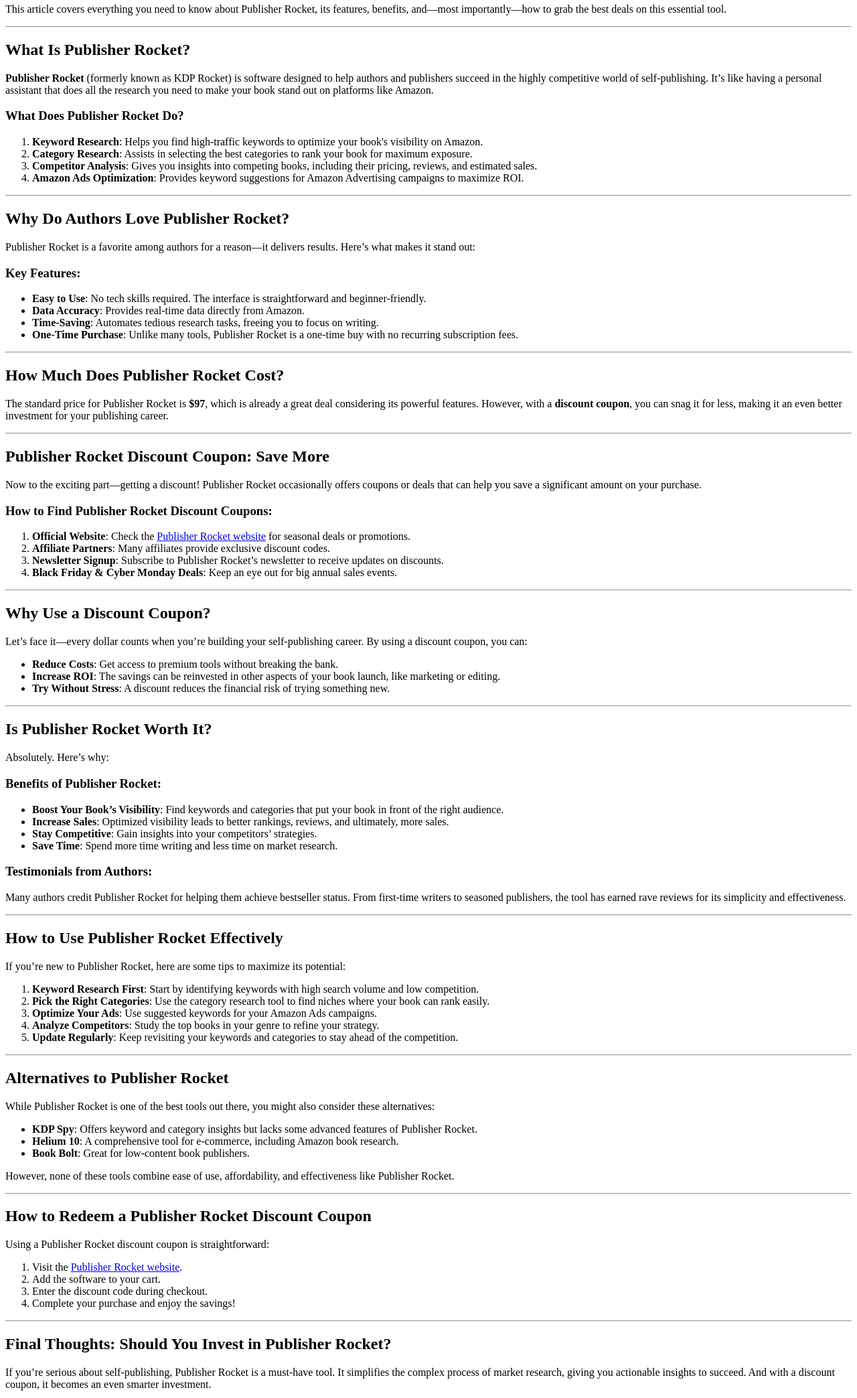
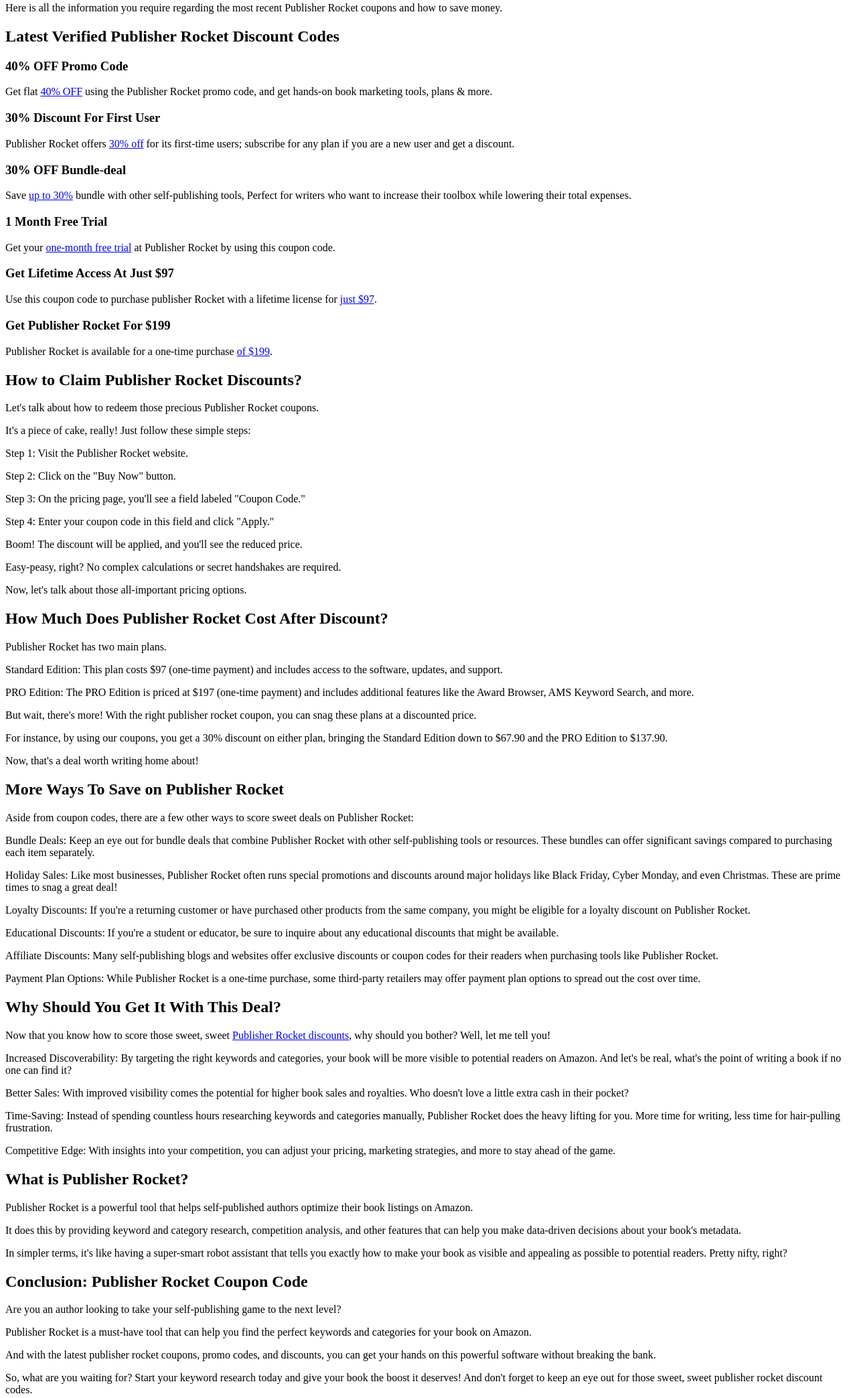
Before and after one commit to nzjow69/Publisher-Rocket-Discount-Coupon, a plain HTML site: page index.html in a window 1280 px wide. Shown: the part 145-2232 px from the top of the page at 67% size. Drawn offline with Linux system fonts and the light colour scheme.

Commit message:
Update index.html

```diff
--- a/index.html
+++ b/index.html
@@ -4,94 +4,72 @@
 <body>
 
 <h1>Publisher Rocket Discount Coupon: Save 57% Today</h1>
-<p>If you're an author or publisher looking to optimize your book&rsquo;s performance on platforms like Amazon, <strong>Publisher Rocket</strong> is a tool you&rsquo;ve probably heard of. Known for its data-driven insights and keyword research capabilities, Publisher Rocket is a game-changer for self-published authors. But what if you could get this fantastic tool at a discounted price? That&rsquo;s where the <a href="https://github.com/Johniereed/Publisher-Rocket-Discount">Publisher Rocket discount coupon</a>&nbsp;comes into play.</p>
-<p>This article covers everything you need to know about Publisher Rocket, its features, benefits, and&mdash;most importantly&mdash;how to grab the best deals on this essential tool.</p>
 
-<hr />
-<h2>What Is Publisher Rocket?</h2>
-<p><strong>Publisher Rocket</strong> (formerly known as KDP Rocket) is software designed to help authors and publishers succeed in the highly competitive world of self-publishing. It&rsquo;s like having a personal assistant that does all the research you need to make your book stand out on platforms like Amazon.</p>
-<h3>What Does Publisher Rocket Do?</h3>
-<ol>
-<li><strong>Keyword Research</strong>: Helps you find high-traffic keywords to optimize your book's visibility on Amazon.</li>
-<li><strong>Category Research</strong>: Assists in selecting the best categories to rank your book for maximum exposure.</li>
-<li><strong>Competitor Analysis</strong>: Gives you insights into competing books, including their pricing, reviews, and estimated sales.</li>
-<li><strong>Amazon Ads Optimization</strong>: Provides keyword suggestions for Amazon Advertising campaigns to maximize ROI.</li>
-</ol>
-<hr />
-<h2>Why Do Authors Love Publisher Rocket?</h2>
-<p>Publisher Rocket is a favorite among authors for a reason&mdash;it delivers results. Here&rsquo;s what makes it stand out:</p>
-<h3>Key Features:</h3>
-<ul>
-<li><strong>Easy to Use</strong>: No tech skills required. The interface is straightforward and beginner-friendly.</li>
-<li><strong>Data Accuracy</strong>: Provides real-time data directly from Amazon.</li>
-<li><strong>Time-Saving</strong>: Automates tedious research tasks, freeing you to focus on writing.</li>
-<li><strong>One-Time Purchase</strong>: Unlike many tools, Publisher Rocket is a one-time buy with no recurring subscription fees.</li>
-</ul>
-<hr />
-<h2>How Much Does Publisher Rocket Cost?</h2>
-<p>The standard price for Publisher Rocket is <strong>$97</strong>, which is already a great deal considering its powerful features. However, with a <strong>discount coupon</strong>, you can snag it for less, making it an even better investment for your publishing career.</p>
-<hr />
-<h2>Publisher Rocket Discount Coupon: Save More</h2>
-<p>Now to the exciting part&mdash;getting a discount! Publisher Rocket occasionally offers coupons or deals that can help you save a significant amount on your purchase.</p>
-<h3>How to Find Publisher Rocket Discount Coupons:</h3>
-<ol>
-<li><strong>Official Website</strong>: Check the <a href="https://publisherrocket.com" target="_new" rel="noopener">Publisher Rocket website</a> for seasonal deals or promotions.</li>
-<li><strong>Affiliate Partners</strong>: Many affiliates provide exclusive discount codes.</li>
-<li><strong>Newsletter Signup</strong>: Subscribe to Publisher Rocket&rsquo;s newsletter to receive updates on discounts.</li>
-<li><strong>Black Friday &amp; Cyber Monday Deals</strong>: Keep an eye out for big annual sales events.</li>
-</ol>
-<hr />
-<h2>Why Use a Discount Coupon?</h2>
-<p>Let&rsquo;s face it&mdash;every dollar counts when you&rsquo;re building your self-publishing career. By using a discount coupon, you can:</p>
-<ul>
-<li><strong>Reduce Costs</strong>: Get access to premium tools without breaking the bank.</li>
-<li><strong>Increase ROI</strong>: The savings can be reinvested in other aspects of your book launch, like marketing or editing.</li>
-<li><strong>Try Without Stress</strong>: A discount reduces the financial risk of trying something new.</li>
-</ul>
-<hr />
-<h2>Is Publisher Rocket Worth It?</h2>
-<p>Absolutely. Here&rsquo;s why:</p>
-<h3>Benefits of Publisher Rocket:</h3>
-<ul>
-<li><strong>Boost Your Book&rsquo;s Visibility</strong>: Find keywords and categories that put your book in front of the right audience.</li>
-<li><strong>Increase Sales</strong>: Optimized visibility leads to better rankings, reviews, and ultimately, more sales.</li>
-<li><strong>Stay Competitive</strong>: Gain insights into your competitors&rsquo; strategies.</li>
-<li><strong>Save Time</strong>: Spend more time writing and less time on market research.</li>
-</ul>
-<h3>Testimonials from Authors:</h3>
-<p>Many authors credit Publisher Rocket for helping them achieve bestseller status. From first-time writers to seasoned publishers, the tool has earned rave reviews for its simplicity and effectiveness.</p>
-<hr />
-<h2>How to Use Publisher Rocket Effectively</h2>
-<p>If you&rsquo;re new to Publisher Rocket, here are some tips to maximize its potential:</p>
-<ol>
-<li><strong>Keyword Research First</strong>: Start by identifying keywords with high search volume and low competition.</li>
-<li><strong>Pick the Right Categories</strong>: Use the category research tool to find niches where your book can rank easily.</li>
-<li><strong>Optimize Your Ads</strong>: Use suggested keywords for your Amazon Ads campaigns.</li>
-<li><strong>Analyze Competitors</strong>: Study the top books in your genre to refine your strategy.</li>
-<li><strong>Update Regularly</strong>: Keep revisiting your keywords and categories to stay ahead of the competition.</li>
-</ol>
-<hr />
-<h2>Alternatives to Publisher Rocket</h2>
-<p>While Publisher Rocket is one of the best tools out there, you might also consider these alternatives:</p>
-<ul>
-<li><strong>KDP Spy</strong>: Offers keyword and category insights but lacks some advanced features of Publisher Rocket.</li>
-<li><strong>Helium 10</strong>: A comprehensive tool for e-commerce, including Amazon book research.</li>
-<li><strong>Book Bolt</strong>: Great for low-content book publishers.</li>
-</ul>
-<p>However, none of these tools combine ease of use, affordability, and effectiveness like Publisher Rocket.</p>
-<hr />
-<h2>How to Redeem a Publisher Rocket Discount Coupon</h2>
-<p>Using a Publisher Rocket discount coupon is straightforward:</p>
-<ol>
-<li>Visit the <a href="https://publisherrocket.com" target="_new" rel="noopener">Publisher Rocket website</a>.</li>
-<li>Add the software to your cart.</li>
-<li>Enter the discount code during checkout.</li>
-<li>Complete your purchase and enjoy the savings!</li>
-</ol>
-<hr />
-<h2>Final Thoughts: Should You Invest in Publisher Rocket?</h2>
-<p>If you&rsquo;re serious about self-publishing, Publisher Rocket is a must-have tool. It simplifies the complex process of market research, giving you actionable insights to succeed. And with a discount coupon, it becomes an even smarter investment.</p>
-<p>So, don&rsquo;t miss out on the chance to grow your publishing empire. Grab your <strong>Publisher Rocket discount coupon</strong> today and start making cookies&mdash;oops, we mean <em>books</em>&mdash;that sell themselves!</p>
+<p dir="auto" data-sourcepos="1:1-1:101">Are you trying to get the best <a href="https://bit.ly/3XKLNep" target="_blank" rel="nofollow noreferrer noopener" data-sourcepos="1:32-1:88">Publisher Rocket Discount deals</a> and Coupons?</p>
+<p dir="auto" data-sourcepos="3:1-3:147">You've arrived at the ideal location! For writers, Publisher Rocket is a priceless tool, and getting a discount might make it even more accessible.</p>
+<p dir="auto" data-sourcepos="5:1-5:113">Here is all the information you require regarding the most recent Publisher Rocket coupons and how to save money.</p>
+<h2 dir="auto" data-sourcepos="7:1-7:50"><a id="user-content-latest-verified-publisher-rocket-discount-codes" class="anchor" href="#latest-verified-publisher-rocket-discount-codes"></a>Latest Verified Publisher Rocket Discount Codes</h2>
+<h3 dir="auto" data-sourcepos="9:1-9:22"><a id="user-content-40-off-promo-code" class="anchor" href="#40-off-promo-code"></a>40% OFF Promo Code</h3>
+<p dir="auto" data-sourcepos="11:1-11:134">Get flat <a href="https://bit.ly/3XKLNep" target="_blank" rel="nofollow noreferrer noopener" data-sourcepos="11:10-11:42">40% OFF</a> using the Publisher Rocket promo code, and get hands-on book marketing tools, plans &amp; more.</p>
+<h3 dir="auto" data-sourcepos="13:1-13:31"><a id="user-content-30-discount-for-first-user" class="anchor" href="#30-discount-for-first-user"></a>30% Discount For First User</h3>
+<p dir="auto" data-sourcepos="15:1-15:148">Publisher Rocket offers <a href="https://bit.ly/3XKLNep" target="_blank" rel="nofollow noreferrer noopener" data-sourcepos="15:25-15:57">30% off</a> for its first-time users; subscribe for any plan if you are a new user and get a discount.</p>
+<h3 dir="auto" data-sourcepos="17:1-17:23"><a id="user-content-30-off-bundle-deal" class="anchor" href="#30-off-bundle-deal"></a>30% OFF Bundle-deal</h3>
+<p dir="auto" data-sourcepos="19:1-19:173">Save <a href="https://bit.ly/3XKLNep" target="_blank" rel="nofollow noreferrer noopener" data-sourcepos="19:6-19:40">up to 30%</a> bundle with other self-publishing tools, Perfect for writers who want to increase their toolbox while lowering their total expenses.</p>
+<h3 dir="auto" data-sourcepos="21:1-21:22"><a id="user-content-1-month-free-trial" class="anchor" href="#1-month-free-trial"></a>1 Month Free Trial</h3>
+<p dir="auto" data-sourcepos="23:1-23:102">Get your <a href="https://bit.ly/3XKLNep" target="_blank" rel="nofollow noreferrer noopener" data-sourcepos="23:10-23:55">one-month free trial</a> at Publisher Rocket by using this coupon code.</p>
+<h3 dir="auto" data-sourcepos="25:1-25:35"><a id="user-content-get-lifetime-access-at-just-97" class="anchor" href="#get-lifetime-access-at-just-97"></a>Get Lifetime Access At Just $97</h3>
+<p dir="auto" data-sourcepos="27:1-27:113">Use this coupon code to purchase publisher Rocket with a lifetime license for <a href="https://bit.ly/3XKLNep" target="_blank" rel="nofollow noreferrer noopener" data-sourcepos="27:79-27:112">just $97</a>.</p>
+<h3 dir="auto" data-sourcepos="29:1-29:33"><a id="user-content-get-publisher-rocket-for-199" class="anchor" href="#get-publisher-rocket-for-199"></a>Get Publisher Rocket For $199</h3>
+<p dir="auto" data-sourcepos="31:1-31:88">Publisher Rocket is available for a one-time purchase <a href="https://bit.ly/3XKLNep" target="_blank" rel="nofollow noreferrer noopener" data-sourcepos="31:55-31:87">of $199</a>.</p>
+<h2 dir="auto" data-sourcepos="33:1-33:43"><a id="user-content-how-to-claim-publisher-rocket-discounts" class="anchor" href="#how-to-claim-publisher-rocket-discounts"></a>How to Claim Publisher Rocket Discounts?</h2>
+<p dir="auto" data-sourcepos="35:1-35:71">Let's talk about how to redeem those precious Publisher Rocket coupons.</p>
+<p dir="auto" data-sourcepos="37:1-37:61">It's a piece of cake, really! Just follow these simple steps:</p>
+<p dir="auto" data-sourcepos="39:1-39:43">Step 1: Visit the Publisher Rocket website.</p>
+<p dir="auto" data-sourcepos="41:1-41:38">Step 2: Click on the "Buy Now" button.</p>
+<p dir="auto" data-sourcepos="43:1-43:70">Step 3: On the pricing page, you'll see a field labeled "Coupon Code."</p>
+<p dir="auto" data-sourcepos="45:1-45:63">Step 4: Enter your coupon code in this field and click "Apply."</p>
+<p dir="auto" data-sourcepos="47:1-47:69">Boom! The discount will be applied, and you'll see the reduced price.</p>
+<p dir="auto" data-sourcepos="49:1-49:77">Easy-peasy, right? No complex calculations or secret handshakes are required.</p>
+<p dir="auto" data-sourcepos="51:1-51:58">Now, let's talk about those all-important pricing options.</p>
+<h2 dir="auto" data-sourcepos="53:1-53:54"><a id="user-content-how-much-does-publisher-rocket-cost-after-discount" class="anchor" href="#how-much-does-publisher-rocket-cost-after-discount"></a>How Much Does Publisher Rocket Cost After Discount?</h2>
+<p dir="auto" data-sourcepos="55:1-55:36">Publisher Rocket has two main plans.</p>
+<p dir="auto" data-sourcepos="57:1-57:115">Standard Edition: This plan costs $97 (one-time payment) and includes access to the software, updates, and support.</p>
+<p dir="auto" data-sourcepos="59:1-59:152">PRO Edition: The PRO Edition is priced at $197 (one-time payment) and includes additional features like the Award Browser, AMS Keyword Search, and more.</p>
+<p dir="auto" data-sourcepos="61:1-61:111">But wait, there's more! With the right publisher rocket coupon, you can snag these plans at a discounted price.</p>
+<p dir="auto" data-sourcepos="63:1-63:151">For instance, by using our coupons, you get a 30% discount on either plan, bringing the Standard Edition down to $67.90 and the PRO Edition to $137.90.</p>
+<p dir="auto" data-sourcepos="65:1-65:44">Now, that's a deal worth writing home about!</p>
+<h2 dir="auto" data-sourcepos="67:1-67:40"><a id="user-content-more-ways-to-save-on-publisher-rocket" class="anchor" href="#more-ways-to-save-on-publisher-rocket"></a>More Ways To Save on Publisher Rocket</h2>
+<p dir="auto" data-sourcepos="69:1-69:93">Aside from coupon codes, there are a few other ways to score sweet deals on Publisher Rocket:</p>
+<p dir="auto" data-sourcepos="71:1-71:212">Bundle Deals: Keep an eye out for bundle deals that combine Publisher Rocket with other self-publishing tools or resources. These bundles can offer significant savings compared to purchasing each item separately.</p>
+<p dir="auto" data-sourcepos="73:1-73:216">Holiday Sales: Like most businesses, Publisher Rocket often runs special promotions and discounts around major holidays like Black Friday, Cyber Monday, and even Christmas. These are prime times to snag a great deal!</p>
+<p dir="auto" data-sourcepos="75:1-75:171">Loyalty Discounts: If you're a returning customer or have purchased other products from the same company, you might be eligible for a loyalty discount on Publisher Rocket.</p>
+<p dir="auto" data-sourcepos="77:1-77:131">Educational Discounts: If you're a student or educator, be sure to inquire about any educational discounts that might be available.</p>
+<p dir="auto" data-sourcepos="79:1-79:165">Affiliate Discounts: Many self-publishing blogs and websites offer exclusive discounts or coupon codes for their readers when purchasing tools like Publisher Rocket.</p>
+<p dir="auto" data-sourcepos="81:1-81:160">Payment Plan Options: While Publisher Rocket is a one-time purchase, some third-party retailers may offer payment plan options to spread out the cost over time.</p>
+<h2 dir="auto" data-sourcepos="83:1-83:40"><a id="user-content-why-should-you-get-it-with-this-deal" class="anchor" href="#why-should-you-get-it-with-this-deal"></a>Why Should You Get It With This Deal?</h2>
+<p dir="auto" data-sourcepos="85:1-85:182">Now that you know how to score those sweet, sweet <a href="https://github.com/Johniereed/Publisher-Rocket-Discount" target="_blank" rel="nofollow noreferrer noopener" data-sourcepos="85:51-85:135">Publisher Rocket discounts</a>, why should you bother? Well, let me tell you!</p>
+<p dir="auto" data-sourcepos="87:1-87:214">Increased Discoverability: By targeting the right keywords and categories, your book will be more visible to potential readers on Amazon. And let's be real, what's the point of writing a book if no one can find it?</p>
+<p dir="auto" data-sourcepos="89:1-89:149">Better Sales: With improved visibility comes the potential for higher book sales and royalties. Who doesn't love a little extra cash in their pocket?</p>
+<p dir="auto" data-sourcepos="91:1-91:206">Time-Saving: Instead of spending countless hours researching keywords and categories manually, Publisher Rocket does the heavy lifting for you. More time for writing, less time for hair-pulling frustration.</p>
+<p dir="auto" data-sourcepos="93:1-93:141">Competitive Edge: With insights into your competition, you can adjust your pricing, marketing strategies, and more to stay ahead of the game.</p>
+<h2 dir="auto" data-sourcepos="95:1-95:28"><a id="user-content-what-is-publisher-rocket" class="anchor" href="#what-is-publisher-rocket"></a>What is Publisher Rocket?</h2>
+<p dir="auto" data-sourcepos="97:1-97:109">Publisher Rocket is a powerful tool that helps self-published authors optimize their book listings on Amazon.</p>
+<p dir="auto" data-sourcepos="99:1-99:170">It does this by providing keyword and category research, competition analysis, and other features that can help you make data-driven decisions about your book's metadata.</p>
+<p dir="auto" data-sourcepos="101:1-101:189">In simpler terms, it's like having a super-smart robot assistant that tells you exactly how to make your book as visible and appealing as possible to potential readers. Pretty nifty, right?</p>
+<h2 dir="auto" data-sourcepos="103:1-103:43"><a id="user-content-conclusion-publisher-rocket-coupon-code" class="anchor" href="#conclusion-publisher-rocket-coupon-code"></a>Conclusion: Publisher Rocket Coupon Code</h2>
+<p dir="auto" data-sourcepos="105:1-105:78">Are you an author looking to take your self-publishing game to the next level?</p>
+<p dir="auto" data-sourcepos="107:1-107:120">Publisher Rocket is a must-have tool that can help you find the perfect keywords and categories for your book on Amazon.</p>
+<p dir="auto" data-sourcepos="109:1-109:149">And with the latest publisher rocket coupons, promo codes, and discounts, you can get your hands on this powerful software without breaking the bank.</p>
+<p dir="auto" data-sourcepos="111:1-111:197">So, what are you waiting for? Start your keyword research today and give your book the boost it deserves! And don't forget to keep an eye out for those sweet, sweet publisher rocket discount codes.</p>
+<p dir="auto" data-sourcepos="113:1-113:138">Publisher Rocket free options are not available, as it is a paid tool designed to assist authors with book marketing and keyword research.</p>
+<p dir="auto" data-sourcepos="115:1-115:117">However, you can use it for 1 month absolutely free using the Publisher rocket promo codes mentioned in this article.</p>
+<h2 dir="auto" data-sourcepos="117:1-117:36"><a id="user-content-faq-publisher-rocket-promo-codes" class="anchor" href="#faq-publisher-rocket-promo-codes"></a>FAQ Publisher Rocket Promo Codes.</h2>
+<h3 dir="auto" data-sourcepos="119:1-119:61"><a id="user-content-can-i-use-multiple-publisher-rocket-coupon-codes-at-once" class="anchor" href="#can-i-use-multiple-publisher-rocket-coupon-codes-at-once"></a>Can I use multiple Publisher Rocket coupon codes at once?</h3>
+<p dir="auto" data-sourcepos="121:1-121:88">Unfortunately, no. Most retailers only allow one coupon code to be applied per purchase.</p>
+<h3 dir="auto" data-sourcepos="123:1-123:41"><a id="user-content-do-publisher-rocket-discounts-expire" class="anchor" href="#do-publisher-rocket-discounts-expire"></a>Do Publisher Rocket discounts expire?</h3>
+<p dir="auto" data-sourcepos="125:1-125:140">Yes, coupon codes and promotional discounts often have expiration dates. Be sure to check the fine print and redeem them before they expire.</p>
+<h3 dir="auto" data-sourcepos="127:1-127:66"><a id="user-content-can-i-get-a-refund-if-im-not-satisfied-with-publisher-rocket" class="anchor" href="#can-i-get-a-refund-if-im-not-satisfied-with-publisher-rocket"></a>Can I get a refund if I'm not satisfied with Publisher Rocket?</h3>
+<p dir="auto" data-sourcepos="129:1-129:124">Publisher Rocket offers a 30-day money-back guarantee, so you can get a full refund if the software doesn't meet your needs.</p>
 
 </body>
 </html>
```
